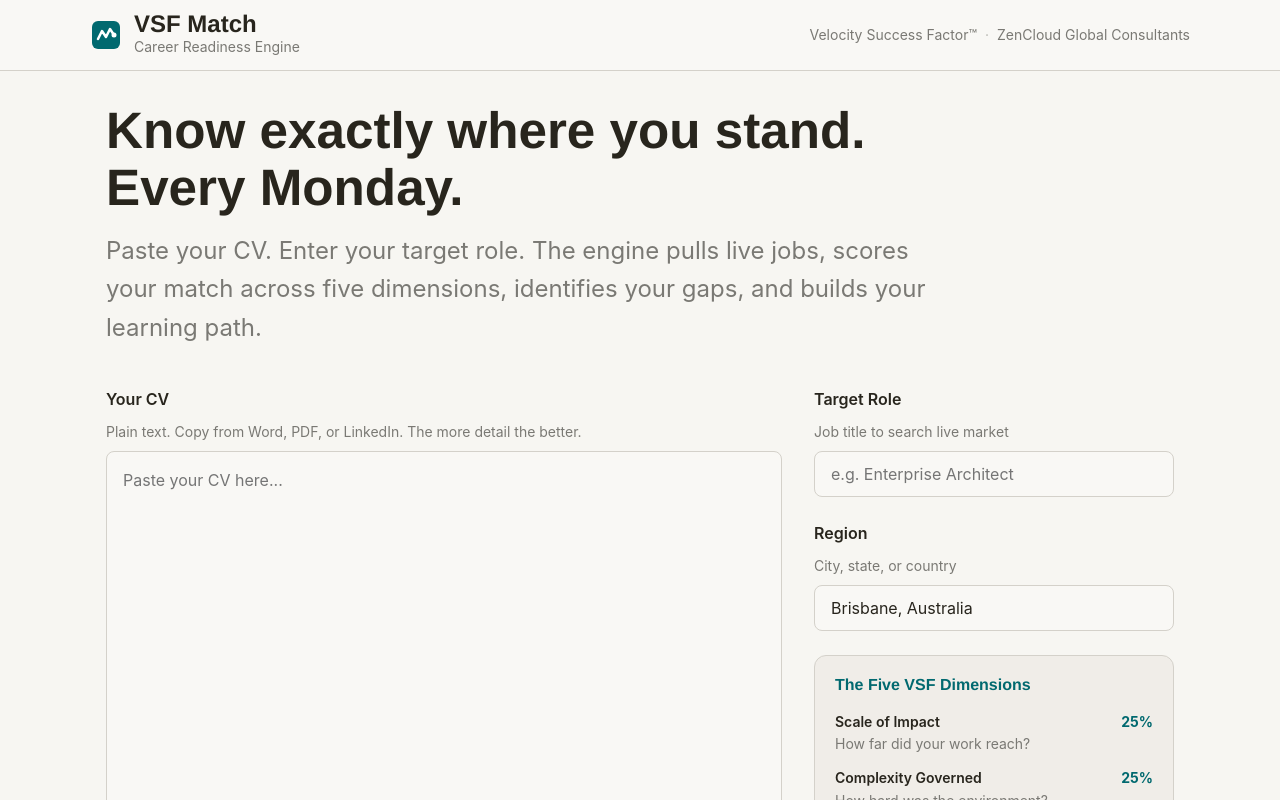
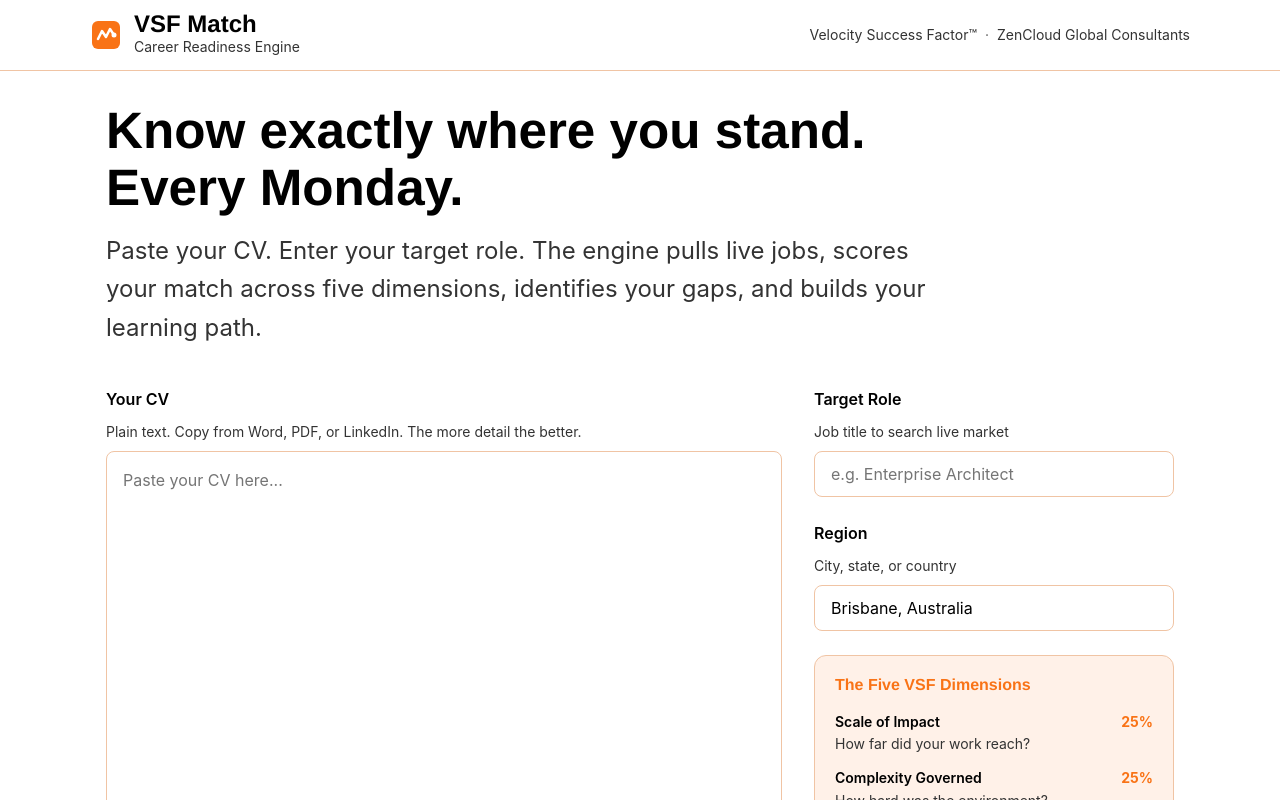
Before and after one commit to ZenCloudAU/vsf-match, a React (Vite) app: page / in a window 1280 px wide. Shown: the top 800 px of the page. Built offline with nearby package versions, Linux system fonts and the light colour scheme; no server answers; a web font is replaced by a local one.

Commit message:
style: switch app to white orange black theme

```diff
--- a/src/styles.css
+++ b/src/styles.css
@@ -16,18 +16,18 @@
   --space-8: 2rem;    --space-10: 2.5rem; --space-12: 3rem;
   --space-16: 4rem;
 
-  --color-bg: #f7f6f2;
-  --color-surface: #f9f8f5;
-  --color-surface-2: #fbfbf9;
-  --color-surface-offset: #f0ede8;
-  --color-divider: #dcd9d5;
-  --color-border: #d4d1ca;
-  --color-text: #28251d;
-  --color-text-muted: #7a7974;
-  --color-text-faint: #bab9b4;
-  --color-primary: #01696f;
-  --color-primary-hover: #0c4e54;
-  --color-primary-highlight: #cedcd8;
+--color-bg: #ffffff;
+--color-surface: #ffffff;
+--color-surface-2: #fffaf5;
+--color-surface-offset: #fff1e8;
+--color-divider: #f3d7c2;
+--color-border: #f0c4a4;
+--color-text: #000000;
+--color-text-muted: #333333;
+--color-text-faint: #666666;
+--color-primary: #f97316;
+--color-primary-hover: #ea580c;
+--color-primary-highlight: #fff1e8;
 
   --font-display: 'Cabinet Grotesk', 'Helvetica Neue', sans-serif;
   --font-body: 'Satoshi', 'Inter', sans-serif;
```
